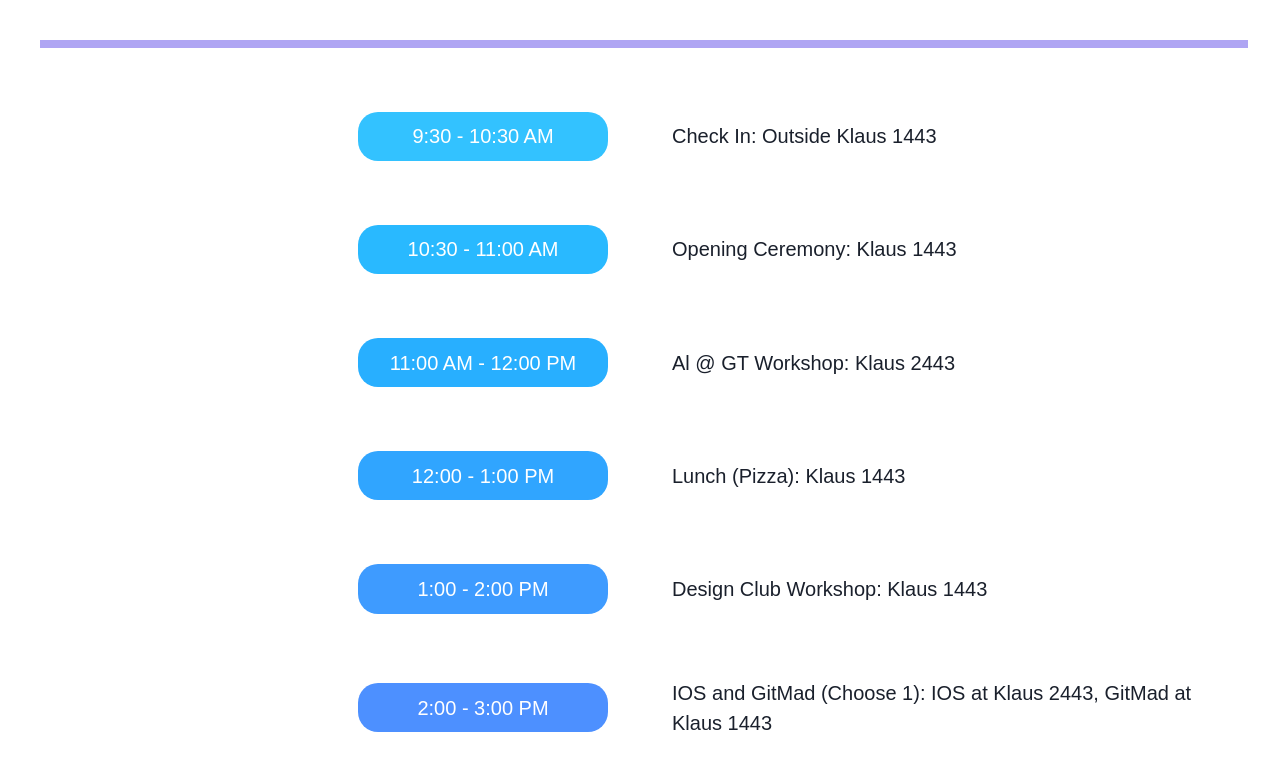
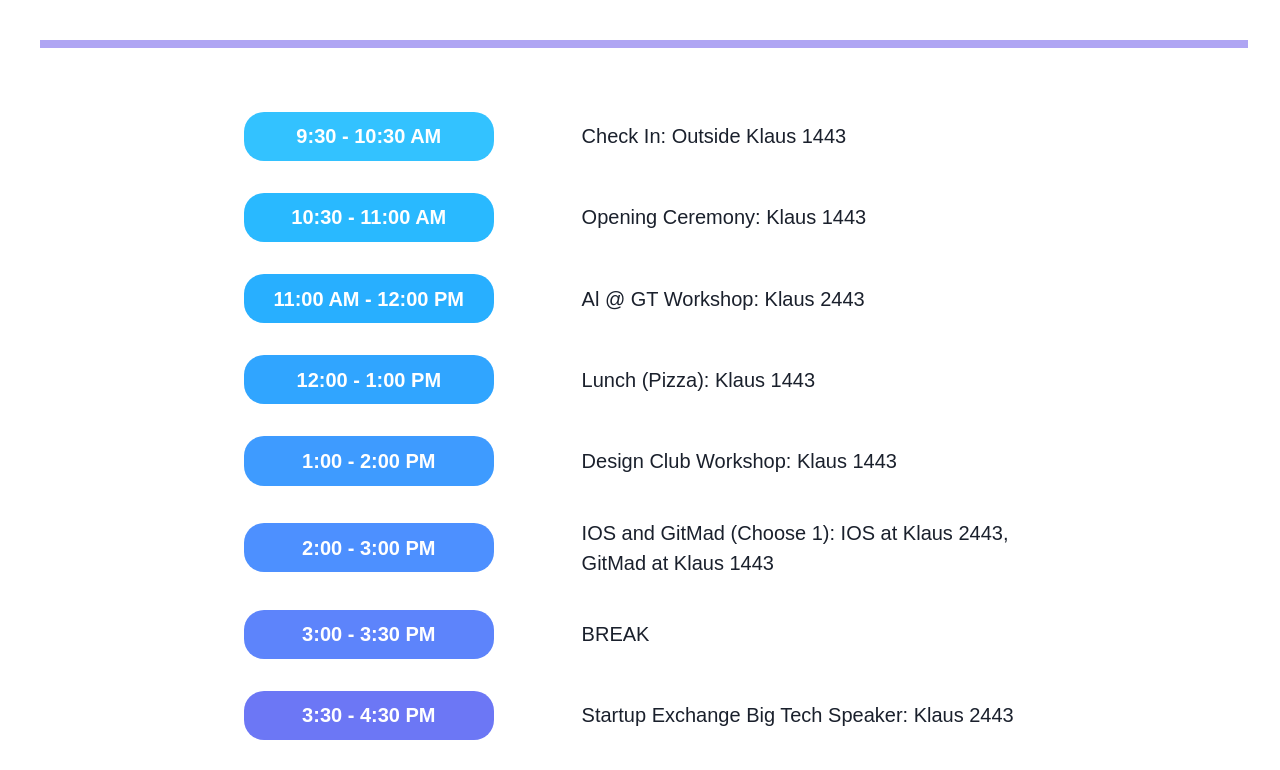
Before and after one commit to HackGT/hackgteeny-2025, a React (Create React App) app: page / in a window 1280 px wide. Shown: the part 2519-3289 px from the top of the page. Built offline with nearby package versions, Linux system fonts and the light colour scheme.

Commit message:
change format of schedule

```diff
--- a/src/components/schedule/ScheduleCard.jsx
+++ b/src/components/schedule/ScheduleCard.jsx
@@ -1,15 +1,63 @@
-import { Box, SimpleGrid, Text } from '@chakra-ui/react';
+import { Box, Grid, GridItem, SimpleGrid, Text } from '@chakra-ui/react';
 import React from 'react';
 import styleConstants from '../../styleConstants';
 
 const ScheduleCard = ({ color, title, children }) => {
+  const [width, setWidth] = React.useState(window.innerWidth);
+
+  React.useEffect(() => {
+    const handleResize = () => {
+      setWidth(window.innerWidth);
+    };
+
+    window.addEventListener('resize', handleResize);
+    return () => window.removeEventListener('resize', handleResize);
+  });
+
+  if (width >= 1024) {
+    return (
+      <>
+        <Grid
+          templateColumns='repeat(10, 1fr)'
+          gap={16}
+          alignItems="center"
+          justifyContent='center'
+          width='70%'
+          mx='auto'
+        >
+          {/* Left Column - Time */}
+          <GridItem colSpan={4}>
+            <Text
+              bgColor={color}
+              borderRadius={styleConstants.borderRadius}
+              color="white"
+              maxWidth="250px"
+              fontSize={{ base: '18px', lg: '20px' }}
+              fontWeight={600}
+              p="0.6rem"
+              textAlign="center"
+              mx='auto'
+            >
+              {title}
+            </Text>
+          </GridItem>
+
+          <GridItem colSpan={6}>
+            <Text fontSize={{ base: '16px', lg: '20px' }}>
+              {children}
+            </Text>
+          </GridItem>
+        </Grid>
+
+      </>
+    );
+  } else {
     return (
       <SimpleGrid
         columns={{ base: 1, lg: 2 }}
-      gap={{ base: 2, lg: 16 }}
+        gap={2}
         alignItems='center'
       >
-      {/* Left Column - Time */}
         <Text
           bgColor={color}
           borderRadius={styleConstants.borderRadius}
@@ -25,7 +73,6 @@ const ScheduleCard = ({ color, title, children }) => {
           {title}
         </Text>
 
-      {/* Right Column - Description */}
         <Box
           fontSize={{ base: "16px", lg: "20px" }}
           textAlign={{ base: 'center', lg: 'left' }}
@@ -34,6 +81,7 @@ const ScheduleCard = ({ color, title, children }) => {
         </Box>
       </SimpleGrid>
     );
+  }
 };
 
 export default ScheduleCard;
--- a/src/components/schedule/ScheduleSection.jsx
+++ b/src/components/schedule/ScheduleSection.jsx
@@ -66,7 +66,7 @@ const SCHEDULE_ITEMS = [
 const ScheduleSection = () => {
 	return (
 		<GenericSection id="schedule" title="Schedule">
-			<Flex flexDir="column" gap={16}>
+			<Flex flexDir="column" gap={8}>
 
 				{
 					SCHEDULE_ITEMS.map((item, index) => {
```
Lines whose indentation alone changed are shown as unchanged.
